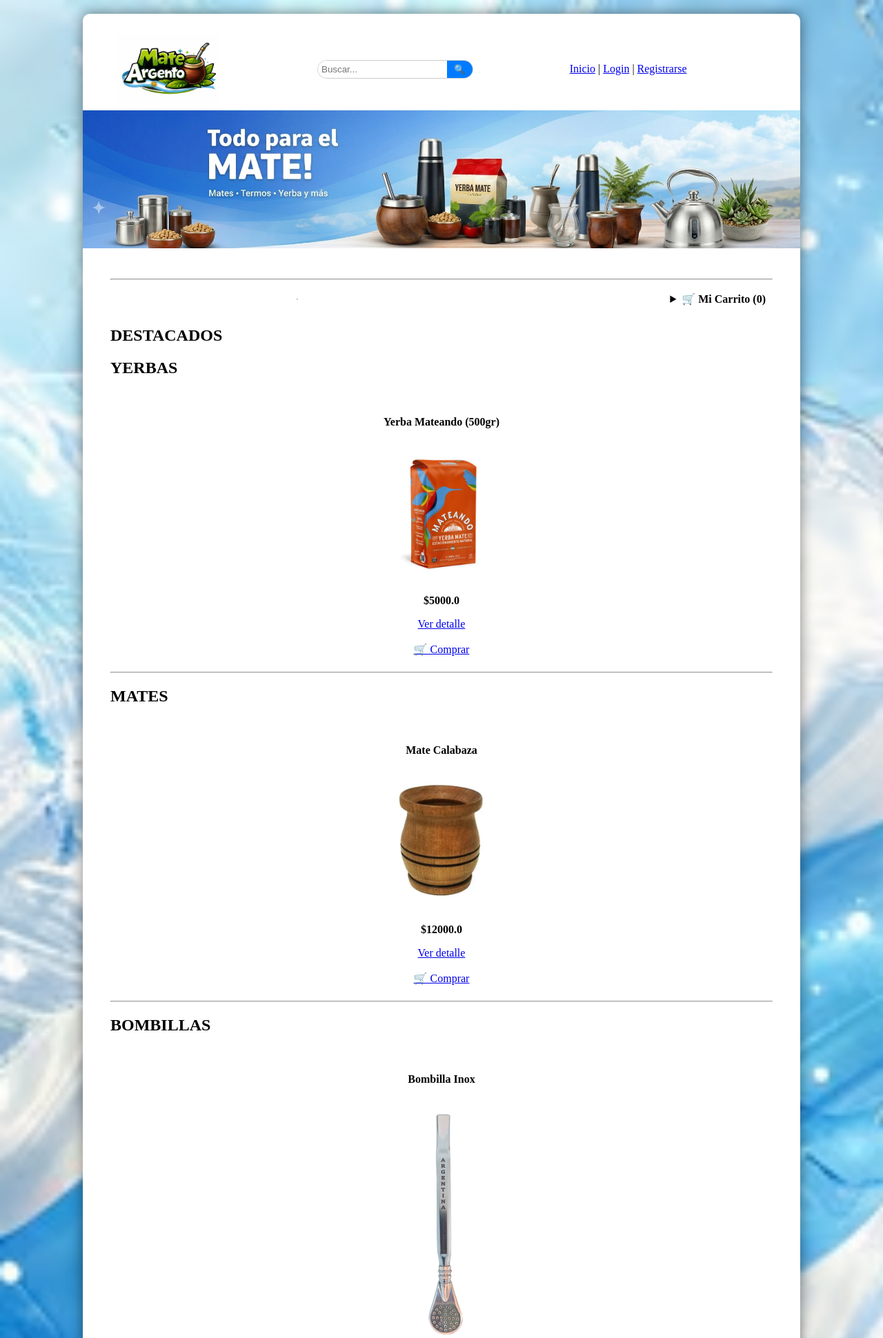
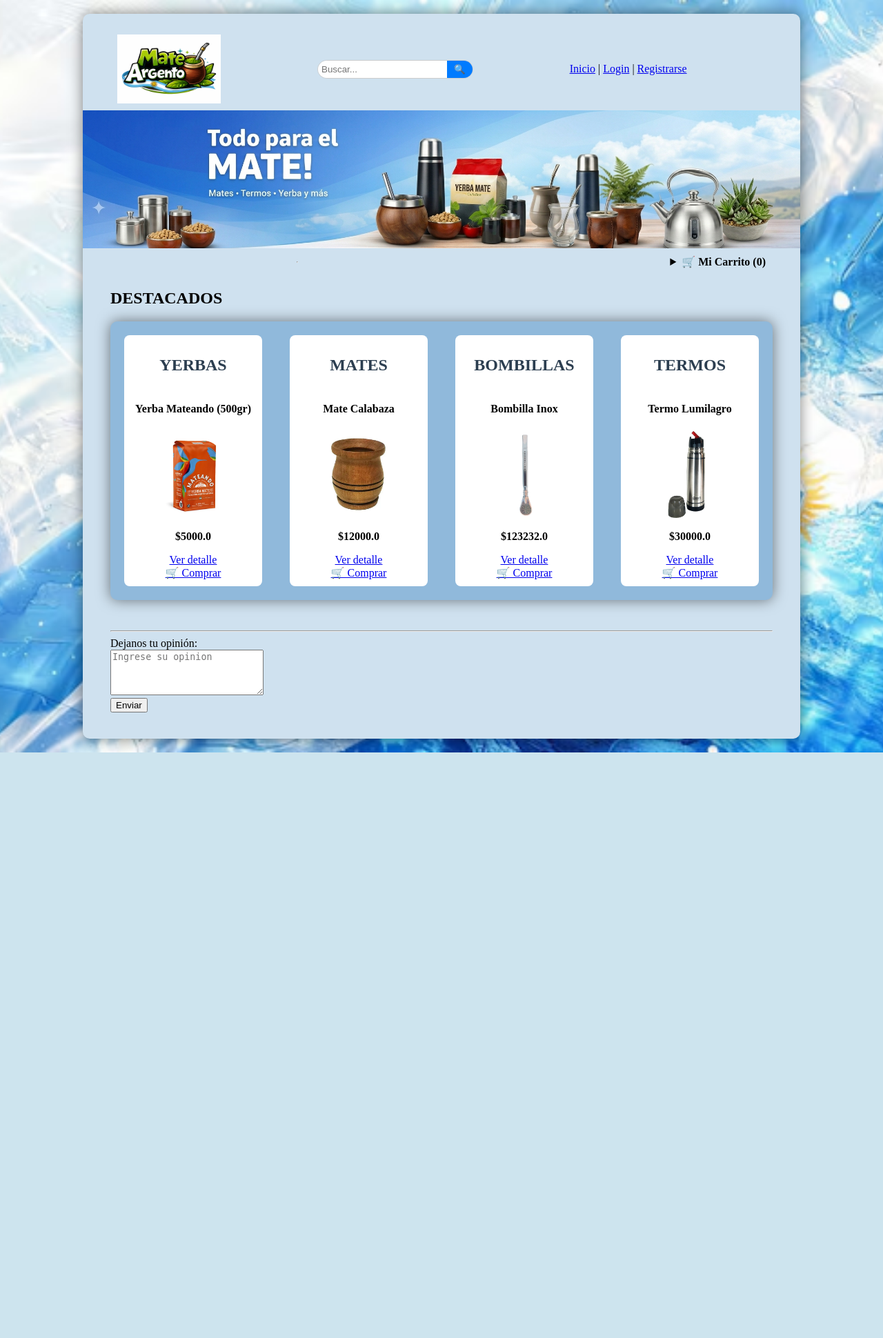
Before and after one commit to ruben15456326/Mate-Argento, a Flask app: page / in a window 1280 px wide. Shown: the top 1940 px of the page at 69% size. After the commit the page ends 1091 px from the top, so only its background shows below. Run offline with Flask 3, Linux system fonts and the light colour scheme; data comes from the database, SQL or seed files in the repository; both versions use the stored data as it was after the commit.

Commit message:
Modifique los recuadros de los productos verticalmente, y cambie el fondo del contenedor, por uno azul clarito

```diff
--- a/tp viernes/static/estilos.css
+++ b/tp viernes/static/estilos.css
@@ -12,7 +12,7 @@ body {
 .contenedor {
     width: 1000px;
     margin: auto;
-    background-color: #fff;
+    background-color: #CFE1EF;
     /* Ajustado para que encuentre el fondo verde */
     background-size: cover;
     background-repeat: no-repeat;
@@ -66,20 +66,24 @@ h3 {
     height: auto;
 }
 
-.contenedor_productos {
-    display: flex;
-    flex-direction: row;
-    justify-content: space-around;
-    flex-wrap: wrap;
-    gap: 20px;
-}
-
 .tarjeta {
-    background-color: rgba(255, 255, 255, 0.5);
-    padding: 15px;
+    background-color: #fff;
+    padding: 10px;
     border-radius: 8px;
     width: 200px;
     text-align: center;
+    display: flex;
+    flex-direction: column;
+    justify-content: space-between; /* Empuja el precio y botón al final */
+    height: 100%;
+    box-sizing: border-box;
+}
+
+.tarjeta img {
+    width: 100%;
+    height: 130px; /* Limita la imagen para que entre el texto abajo */
+    object-fit: contain;
+    align-self: center;
 }
 
 .buscador-corto {
@@ -117,3 +121,24 @@ h3 {
     from { top: -50px; opacity: 0; }
     to { top: 20px; opacity: 1; }
 }
+
+
+.contenedor-padre {
+    display: flex;             /* Activa el modo flexible */
+    flex-direction: row;       /* Los pone en fila (horizontal) */
+    justify-content: space-between; /* Deja espacio igual entre los 4 */
+    align-items: center;       /* Los centra verticalmente */
+    padding: 20px;
+    background-color: #90b9db; /* Color para que lo veas */
+    border-radius: 10px;
+    box-shadow: 0px 0px 20px rgba(0, 0, 0, 0.5);
+}
+
+.enlace-titulo {
+    text-decoration: none; /* Saca el subrayado */
+    color: #2c3e50;        /* Color elegante */
+}
+
+.enlace-titulo:hover h2 {
+    color: #27ae60;        /* Cambia a verde al pasar el mouse */
+}
--- a/tp viernes/templates/inicio.html
+++ b/tp viernes/templates/inicio.html
@@ -42,8 +42,6 @@
 
     <img src="{{ url_for('static', filename='img/fondo2.png') }}" class="ancho-total">
 
-    <br><br><hr>
-
     <header class="bloque-superior">
         <hr>
         <br>
@@ -58,15 +56,15 @@
     <!-- MUESTRA LOS PRODUCTOS DE LA BASE DE DATOS -->
     <h2>DESTACADOS</h2>
 
-    <h2 class="titulo-categoria">YERBAS</h2>
-    <div class="contenedor_productos">
+    <div class="contenedor-padre">
+
+        <div class="tarjeta">
+            <a href="#" class="enlace-titulo"><h2>YERBAS</h2></a>
             {% for p in productos if p.categoria == 'Yerbas' %}
-        <div class="tarjeta">
                 <h4>{{ p.nombre }}</h4>
                 <img src="{{ url_for('static', filename='img/' + p.imagen) }}" style="width: 200px;">
                 <p><b>${{ p.precio }}</b></p>
                 <a href="/detalle/{{ p.id }}">Ver detalle</a>
-            <br><br>
                 <a href="/agregar_al_carrito/{{ p.id }}">🛒 Comprar</a>
                 {% if session.get('usuario_rol') == 'admin' %}
                     <br><br>
@@ -74,68 +72,60 @@
                         style="color: white; background-color: red; padding: 5px; text-decoration: none; border-radius: 5px; font-size: 12px;"
                         onclick="return confirm('¿Estás seguro?')">Eliminar</a>
                 {% endif %}
-        </div>
             {% endfor %}
         </div>
 
-    <hr> <h2 class="titulo-categoria">MATES</h2>
-    <div class="contenedor_productos">
+        <div class="tarjeta">
+
+            <a href="#" class="enlace-titulo"><h2>MATES</h2></a>
             {% for p in productos if p.categoria == 'Mates' %}
-        <div class="tarjeta">
                 <h4>{{ p.nombre }}</h4>
                 <img src="{{ url_for('static', filename='img/' + p.imagen) }}" style="width: 200px;">
                 <p><b>${{ p.precio }}</b></p>
                 <a href="/detalle/{{ p.id }}">Ver detalle</a>
-            <br><br>
                 <a href="/agregar_al_carrito/{{ p.id }}">🛒 Comprar</a>
                 {% if session.get('usuario_rol') == 'admin' %}
                     <br><br>
                     <a href="/eliminar_producto/{{ p.id }}" style="color: white; background-color: red; padding: 5px; text-decoration: none; border-radius: 5px; font-size: 12px;">Eliminar</a>
                 {% endif %}
-        </div>
             {% endfor %}
+
         </div>
 
-    <hr>
+        <div class="tarjeta">
 
-    <h2 class="titulo-categoria">BOMBILLAS</h2>
-    <div class="contenedor_productos">
+            <a href="#" class="enlace-titulo"><h2>BOMBILLAS</h2></a>
             {% for p in productos if p.categoria == 'Bombillas' %}
-        <div class="tarjeta">
                 <h4>{{ p.nombre }}</h4>
                 <img src="{{ url_for('static', filename='img/' + p.imagen) }}" style="width: 200px;">
                 <p><b>${{ p.precio }}</b></p>
                 <a href="/detalle/{{ p.id }}">Ver detalle</a>
-            <br><br>
                 <a href="/agregar_al_carrito/{{ p.id }}">🛒 Comprar</a>
                 {% if session.get('usuario_rol') == 'admin' %}
                     <br><br>
                     <a href="/eliminar_producto/{{ p.id }}" style="color: white; background-color: red; padding: 5px; text-decoration: none; border-radius: 5px; font-size: 12px;">Eliminar</a>
                 {% endif %}
-        </div>
             {% endfor %}
+
         </div>
 
-    <hr>
+        <div class="tarjeta">
 
-    <h2 class="titulo-categoria">TERMOS</h2>
-    <div class="contenedor_productos">
+            <a href="#" class="enlace-titulo"><h2>TERMOS</h2></a>
             {% for p in productos if p.categoria == 'Termos' %}
-        <div class="tarjeta">
                 <h4>{{ p.nombre }}</h4>
                 <img src="{{ url_for('static', filename='img/' + p.imagen) }}" style="width: 200px;">
                 <p><b>${{ p.precio }}</b></p>
                 <a href="/detalle/{{ p.id }}">Ver detalle</a>
-            <br><br>
                 <a href="/agregar_al_carrito/{{ p.id }}">🛒 Comprar</a>
                 {% if session.get('usuario_rol') == 'admin' %}
                     <br><br>
                     <a href="/eliminar_producto/{{ p.id }}" style="color: white; background-color: red; padding: 5px; text-decoration: none; border-radius: 5px; font-size: 12px;">Eliminar</a>
                 {% endif %}
-        </div>
             {% endfor %}
         </div>
 
+    </div>
 
     <br><br><hr>
 
```
Also changed, not shown: tp viernes/mate_argento.db. Lines whose indentation alone changed are shown as unchanged.
